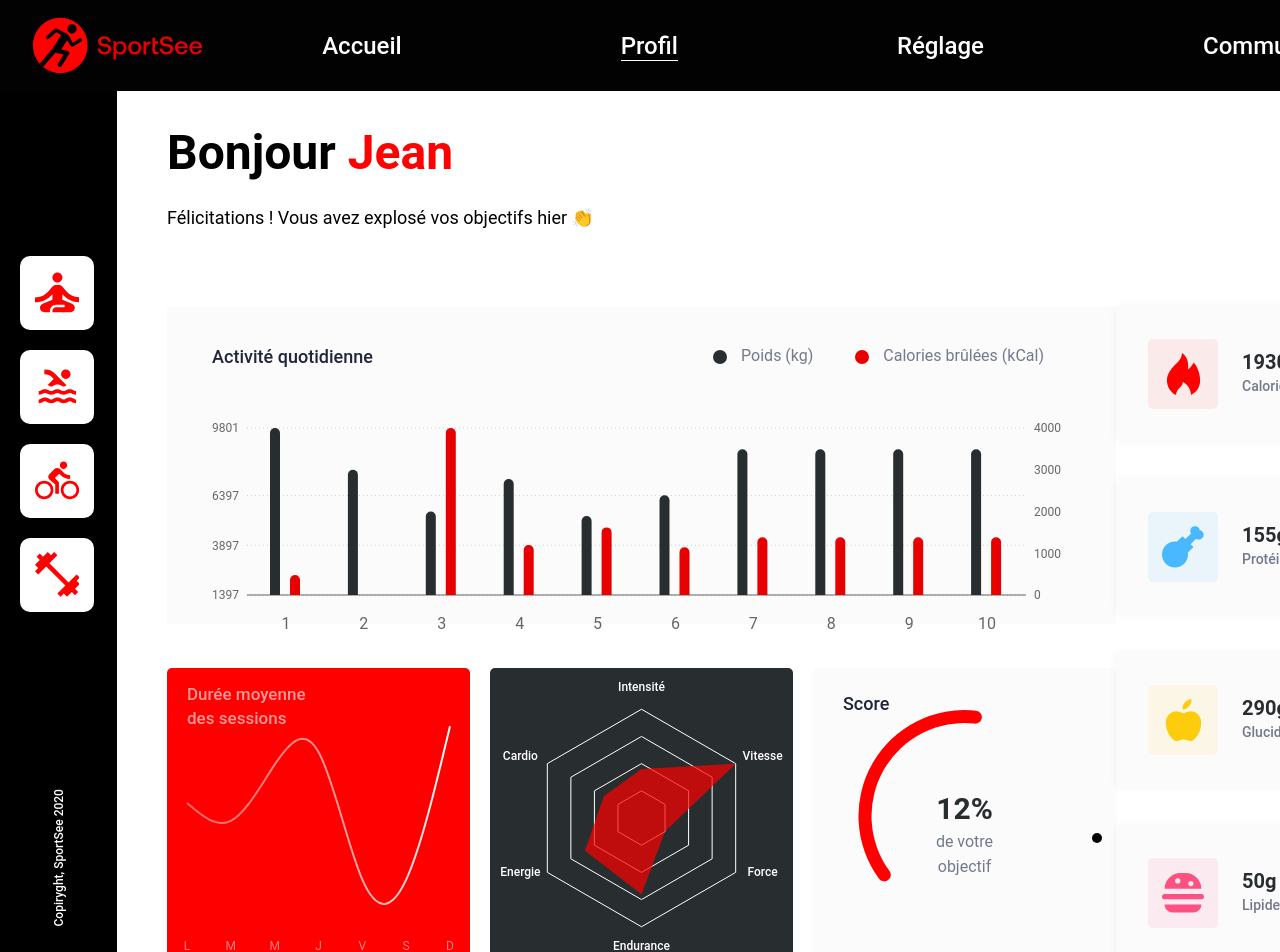
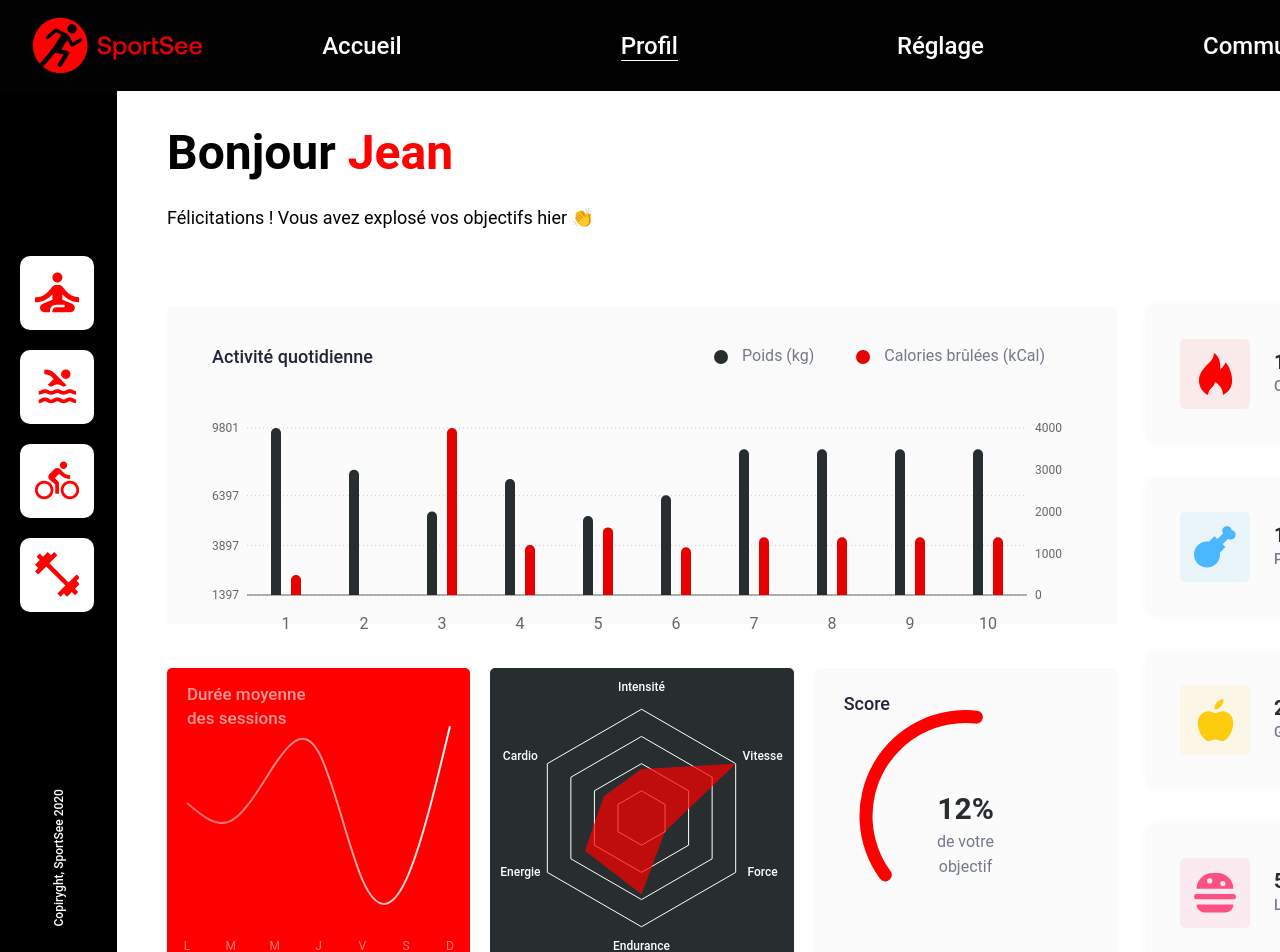
Before and after one commit to RodolpheACHY/SportSeeFront, a React (Vite) app: page /profil in a window 1280 px wide. Shown: the top 952 px of the page. Built offline with nearby package versions, Linux system fonts and the light colour scheme.

Commit message:
ajout gap entre container graphs et container nutri cards + padding-right to 0 for nutri card

```diff
--- a/src/components/content/UserScoreSimpleRadialBarChart.jsx
+++ b/src/components/content/UserScoreSimpleRadialBarChart.jsx
@@ -72,7 +72,7 @@ export default class Example extends PureComponent {
               <tspan x="50%" dy={6}>de votre</tspan>
               <tspan x="50%" dy={25}>objectif</tspan>
             </text>
-            <Legend iconSize={10} layout="vertical" verticalAlign="middle" wrapperStyle={style} />
+            {/* <Legend iconSize={10} layout="vertical" verticalAlign="middle" wrapperStyle={style} />  */}
           </RadialBarChart>
         </ResponsiveContainer>
       </div>
--- a/src/components/content/cardNutri.module.scss
+++ b/src/components/content/cardNutri.module.scss
@@ -8,6 +8,7 @@
     box-shadow: 0 0 10px rgba(0,0,0,0.05);
     width: 210px;  //en attendant d'ajouter les charts
     height: 70px;
+    padding-right: 0;
 
     &__icon-container {
         flex-shrink: 0;
--- a/src/pages/profil/profilPage.module.scss
+++ b/src/pages/profil/profilPage.module.scss
@@ -5,6 +5,7 @@
     &__graphsAndNutriContainer {
         display: flex ;
         flex-direction: row;
+        gap: 31px
     }
 
 }
```
